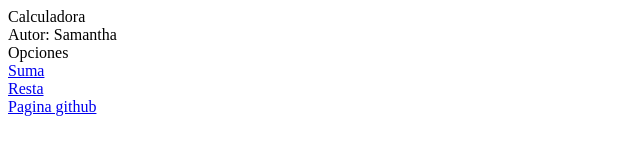
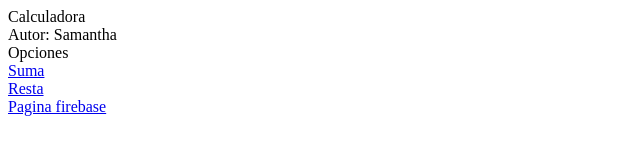
Before and after one commit to Samantha-Varguez/Calculadora, a plain HTML site: page index.html in a window 1280 px wide. Shown: the full height of the page, 0-640 px from the left. Drawn offline with Linux system fonts and the light colour scheme.

Commit message:
Update index.html #3

```diff
--- a/index.html
+++ b/index.html
@@ -4,4 +4,4 @@ Autor: Samantha <br>
 Opciones <br>
 <a href= "suma.html"> Suma </a> <br>
 <a href= "resta.html"> Resta </a> <br>
-<a href= "https://samantha-javascript.web.app/"> Pagina github </a> <br>
+<a href= "https://samantha-javascript.web.app/"> Pagina firebase </a> <br>
```
